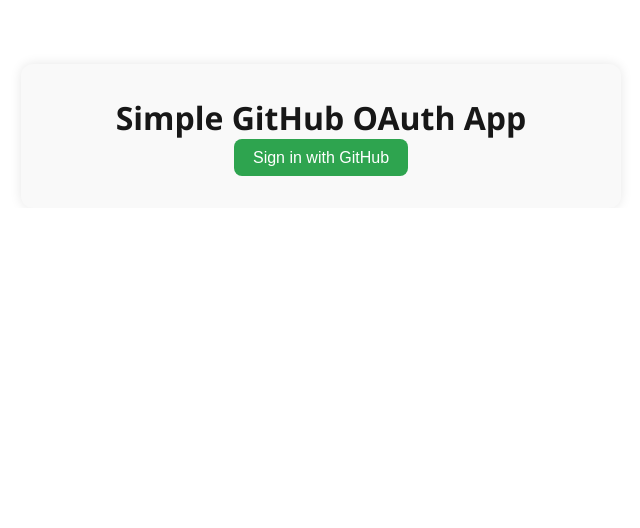
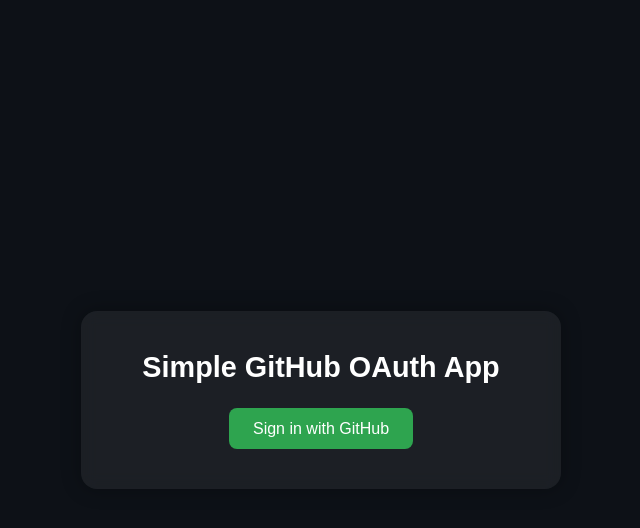
Before and after one commit to albertzz112/mp-6, a Next.js app: page / in a window 1280 px wide. Shown: the top 528 px of the page, without its empty margins (319-959 px from the left). Built offline with nearby package versions, Linux system fonts and the light colour scheme.

Commit message:
fixed contrast

```diff
--- a/app/page.tsx
+++ b/app/page.tsx
@@ -30,22 +30,31 @@
     };
 
     return (
+        <div style={{
+            minHeight: '100vh',
+            backgroundColor: '#0d1117',
+            display: 'flex',
+            justifyContent: 'center',
+            alignItems: 'center',
+            padding: '2rem'
+        }}>
             <main style={{
-            fontFamily: 'Segoe UI, sans-serif',
+                backgroundColor: '#ffffff10',
+                color: '#ffffff',
+                padding: '2.5rem',
+                borderRadius: '1rem',
+                maxWidth: '480px',
+                width: '100%',
                 textAlign: 'center',
-            marginTop: '4rem',
-            maxWidth: '600px',
-            marginInline: 'auto',
-            padding: '2rem',
-            borderRadius: '12px',
-            background: '#f9f9f9',
-            boxShadow: '0 0 12px rgba(0, 0, 0, 0.1)',
+                boxShadow: '0 0 20px rgba(0, 0, 0, 0.3)',
+                backdropFilter: 'blur(8px)'
             }}>
-            <h1>Simple GitHub OAuth App</h1>
+                <h1 style={{ fontSize: '1.8rem', marginBottom: '1.5rem', fontWeight: 'bold' }}>
+                    Simple GitHub OAuth App
+                </h1>
 
                 {user ? (
                     <div>
-                    <p>Welcome, <strong>{user.name || user.login}</strong>!</p>
                         <img
                             src={user.avatar_url}
                             alt="Avatar"
@@ -53,31 +62,39 @@
                             height={100}
                             style={{ borderRadius: '50%', marginBottom: '1rem' }}
                         />
-                    <p><strong>Username:</strong> {user.login}</p>
-                    <p>
+                        <p style={{ marginBottom: '0.5rem' }}>
+                            <strong>Name:</strong> {user.name || user.login}
+                        </p>
+                        <p style={{ marginBottom: '0.5rem' }}>
+                            <strong>Username:</strong> {user.login}
+                        </p>
+                        <p style={{ marginBottom: '0.5rem' }}>
+                            <strong>Public Repos:</strong> {user.public_repos}
+                        </p>
+                        <p style={{ marginBottom: '1rem' }}>
                             <strong>GitHub:</strong>{' '}
-                        <a href={user.html_url} target="_blank" rel="noopener noreferrer">
+                            <a href={user.html_url} target="_blank" rel="noopener noreferrer" style={{ color: '#58a6ff' }}>
                                 {user.html_url}
                             </a>
                         </p>
-                    <p><strong>Public Repos:</strong> {user.public_repos}</p>
                     </div>
                 ) : (
                     <button
                         onClick={handleLogin}
                         style={{
-                        padding: '0.6rem 1.2rem',
                             backgroundColor: '#2ea44f',
-                        color: 'white',
+                            color: '#fff',
+                            padding: '0.7rem 1.5rem',
+                            fontSize: '1rem',
                             border: 'none',
-                        borderRadius: '8px',
-                        fontSize: '1rem',
-                        cursor: 'pointer',
+                            borderRadius: '0.5rem',
+                            cursor: 'pointer'
                         }}
                     >
                         Sign in with GitHub
                     </button>
                 )}
             </main>
+        </div>
     );
 }
```
Lines whose indentation alone changed are shown as unchanged.
